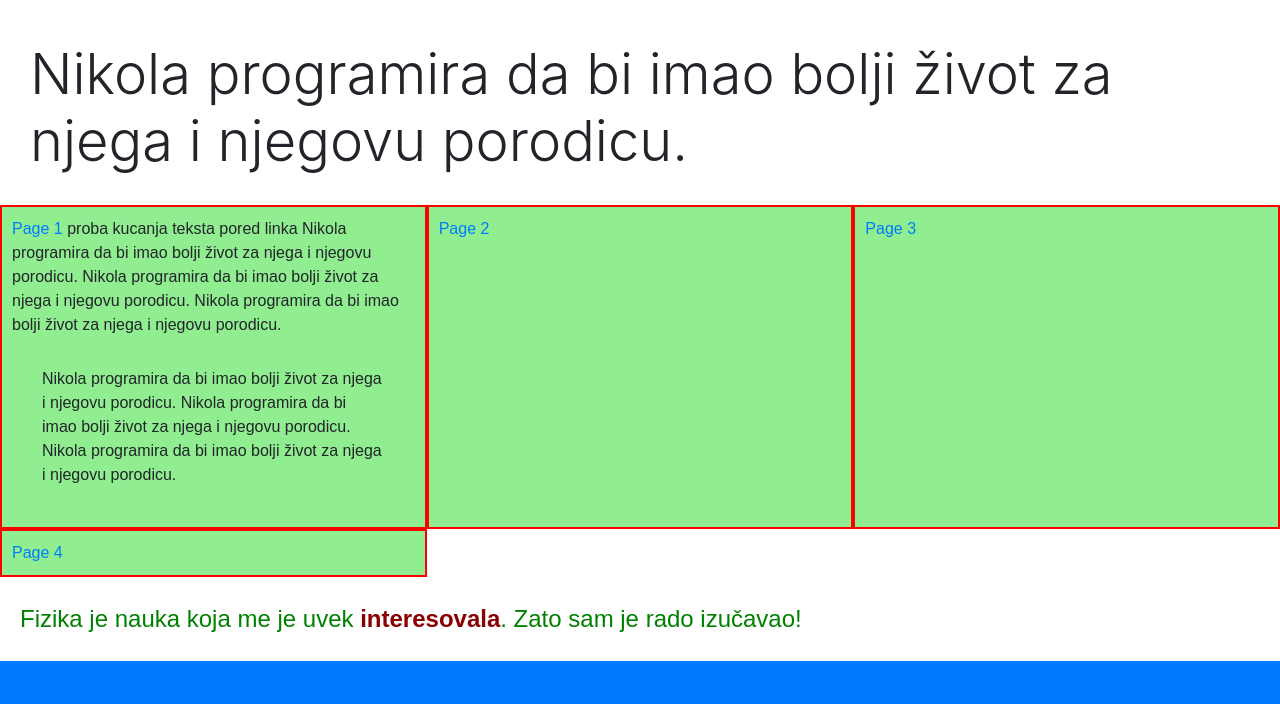
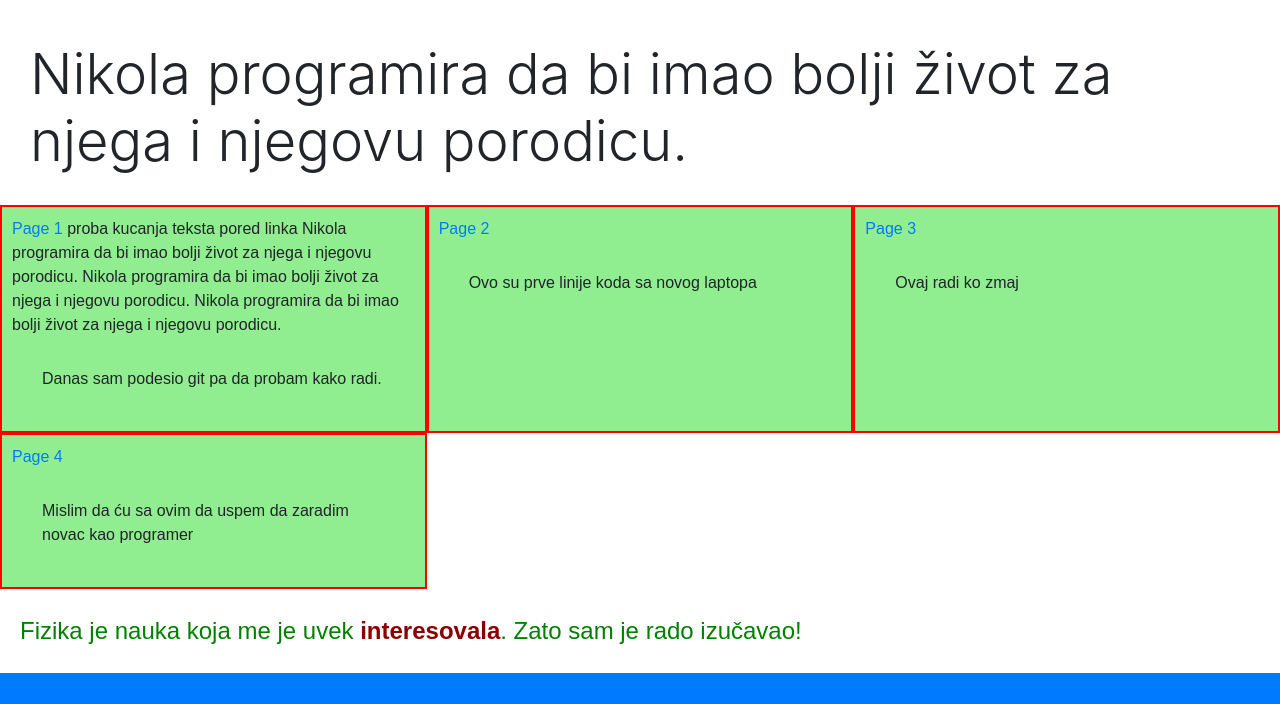
Before and after one commit to nikolas986/project0, a plain HTML site: page index.html in a window 1280 px wide. Shown: the part 615-1319 px from the top of the page. Drawn offline with nearby package versions, Linux system fonts and the light colour scheme.

Commit message:
Malo sam menjao početnu stranu

```diff
--- a/index.html
+++ b/index.html
@@ -41,16 +41,19 @@
                 </div>-->
                 <div class="col-lg-4 col-sm-6">
                     <a href="page_1.html" target="">Page 1</a> proba kucanja teksta pored linka Nikola programira da bi imao bolji život za njega i njegovu porodicu. Nikola programira da bi imao bolji život za njega i njegovu porodicu. Nikola programira da bi imao bolji život za njega i njegovu porodicu.
-                    <p> Nikola programira da bi imao bolji život za njega i njegovu porodicu. Nikola programira da bi imao bolji život za njega i njegovu porodicu. Nikola programira da bi imao bolji život za njega i njegovu porodicu.</p>
+                    <p> Danas sam podesio git pa da probam kako radi.</p>
                 </div>
                 <div class="col-lg-4 col-sm-6">
                     <a href="page_2.html" target="">Page 2</a>
+                    <p>Ovo su prve linije koda sa novog laptopa</p>
                 </div>
                 <div class="col-lg-4 col-sm-6">
                     <a href="page_3.html" target="">Page 3</a>
+                    <p>Ovaj radi ko zmaj</p>
                 </div>
                 <div class="col-lg-4 col-sm-6">
                     <a href="page_4.html" target="">Page 4</a>
+                    <p>Mislim da ću sa ovim da uspem da zaradim novac kao programer</p>
                 </div>
             </div>
         </div>
```
